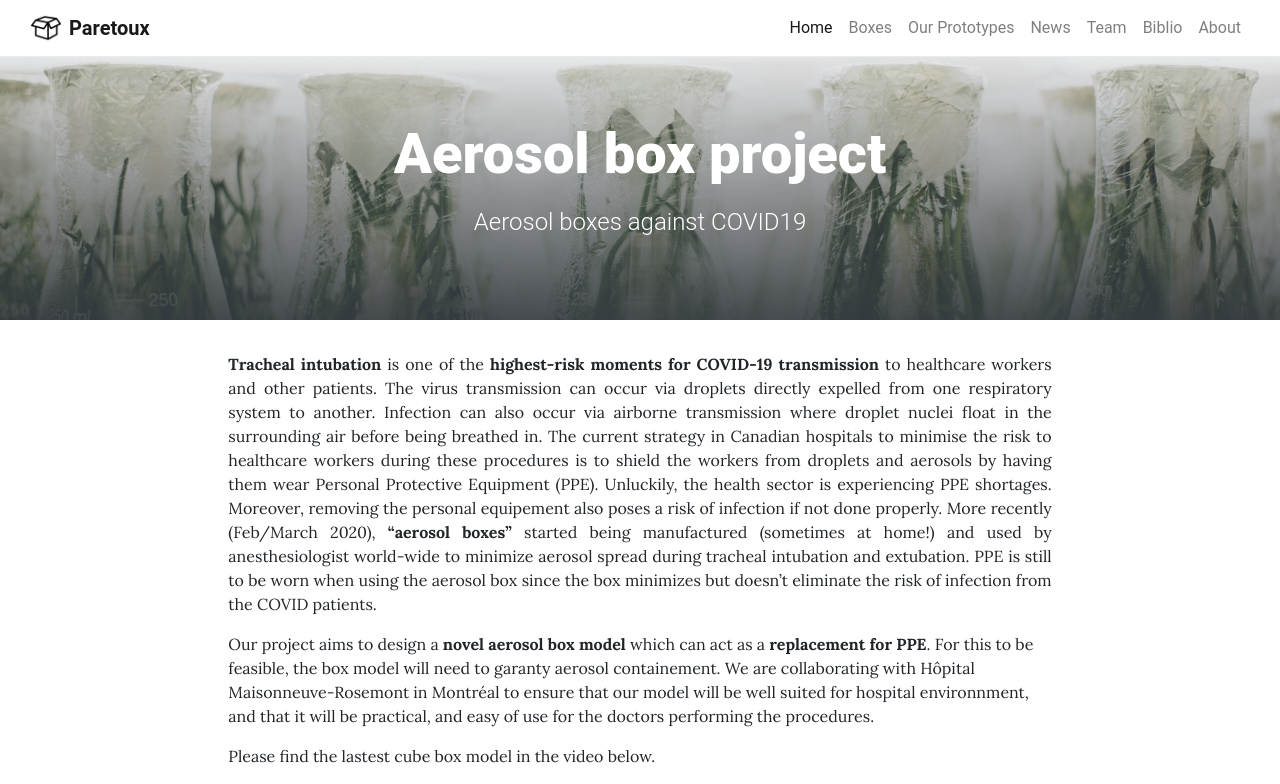
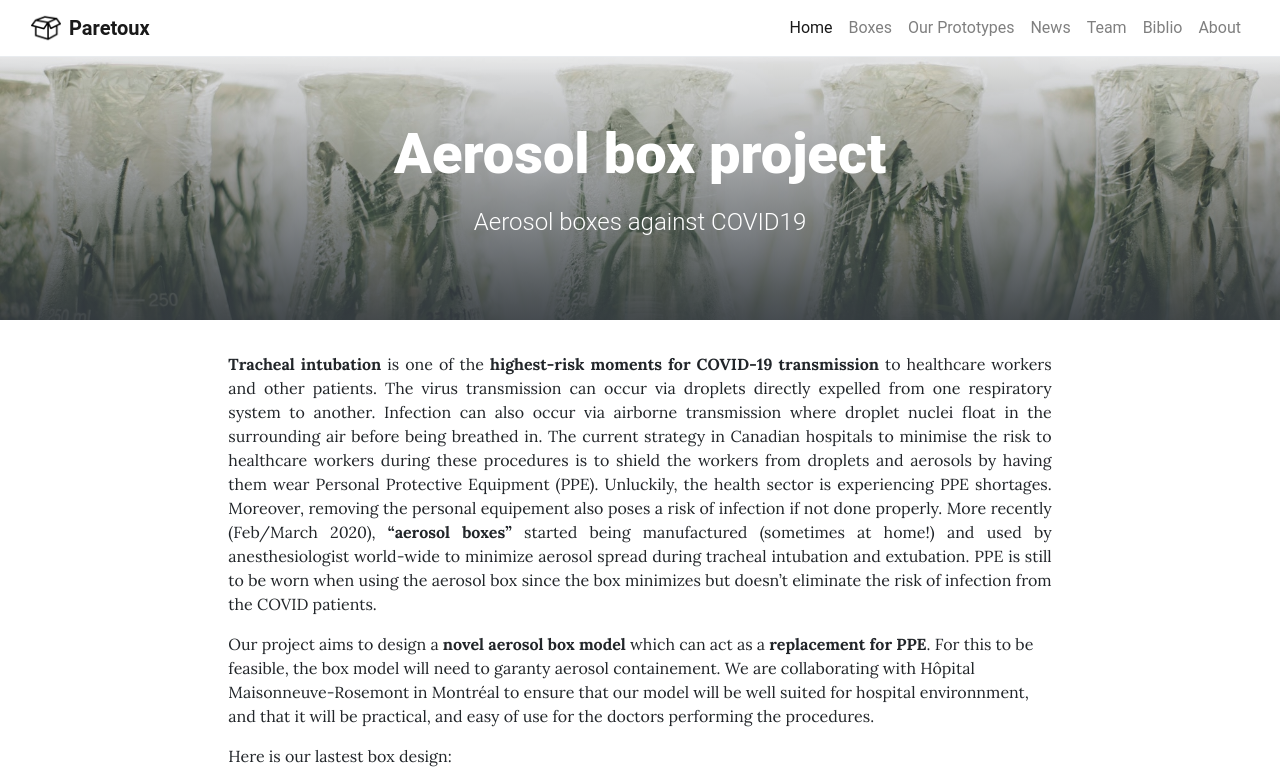
Before and after one commit to paretoux/paretoux.github.io, a Jekyll site: the page built from pages/home.md, in a window 1280 px wide. Shown: the top 784 px of the page. Built offline with Jekyll 4.4.1, drawn with Linux system fonts in a browser that asks for light colours; grey boxes are pictures that could not be loaded.

Commit message:
Update home.md

```diff
--- a/pages/home.md
+++ b/pages/home.md
@@ -11,7 +11,7 @@ permalink: /
 
 Our project aims to design a **novel aerosol box model** which can act as a **replacement for PPE**. For this to be feasible, the box model will need to garanty aerosol containement. We are collaborating with Hôpital Maisonneuve-Rosemont in Montréal to ensure that our model will be well suited for hospital environnment, and that it will be practical, and easy of use for the doctors performing the procedures.
 
-Please find the lastest cube box model in the video below.
+Here is our lastest box design:
 <iframe width="860" height="484" src="https://www.youtube.com/embed/1wCNkO-IgIw" frameborder="0" allow="accelerometer; autoplay; clipboard-write; encrypted-media; gyroscope; picture-in-picture" allowfullscreen></iframe>
 
 **Visit our website** for the latest updates on the advancement of our project.
```
